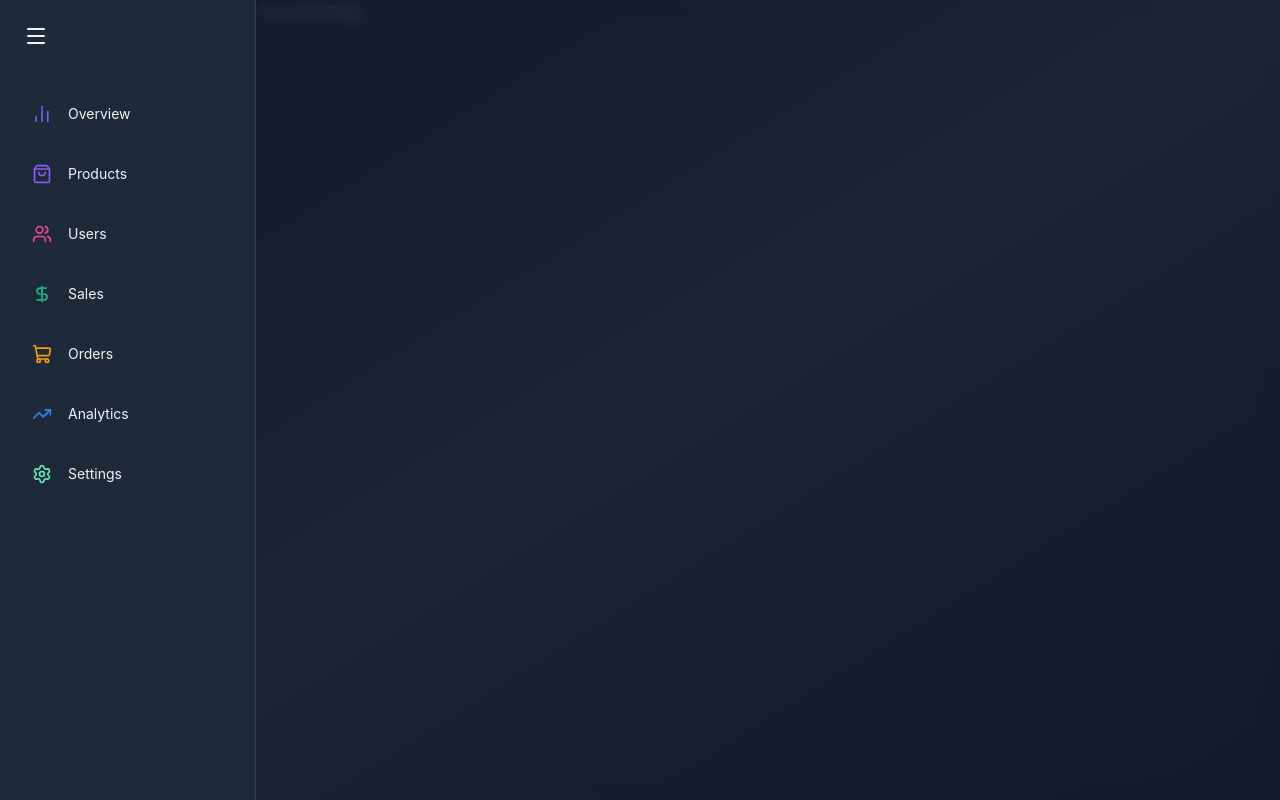
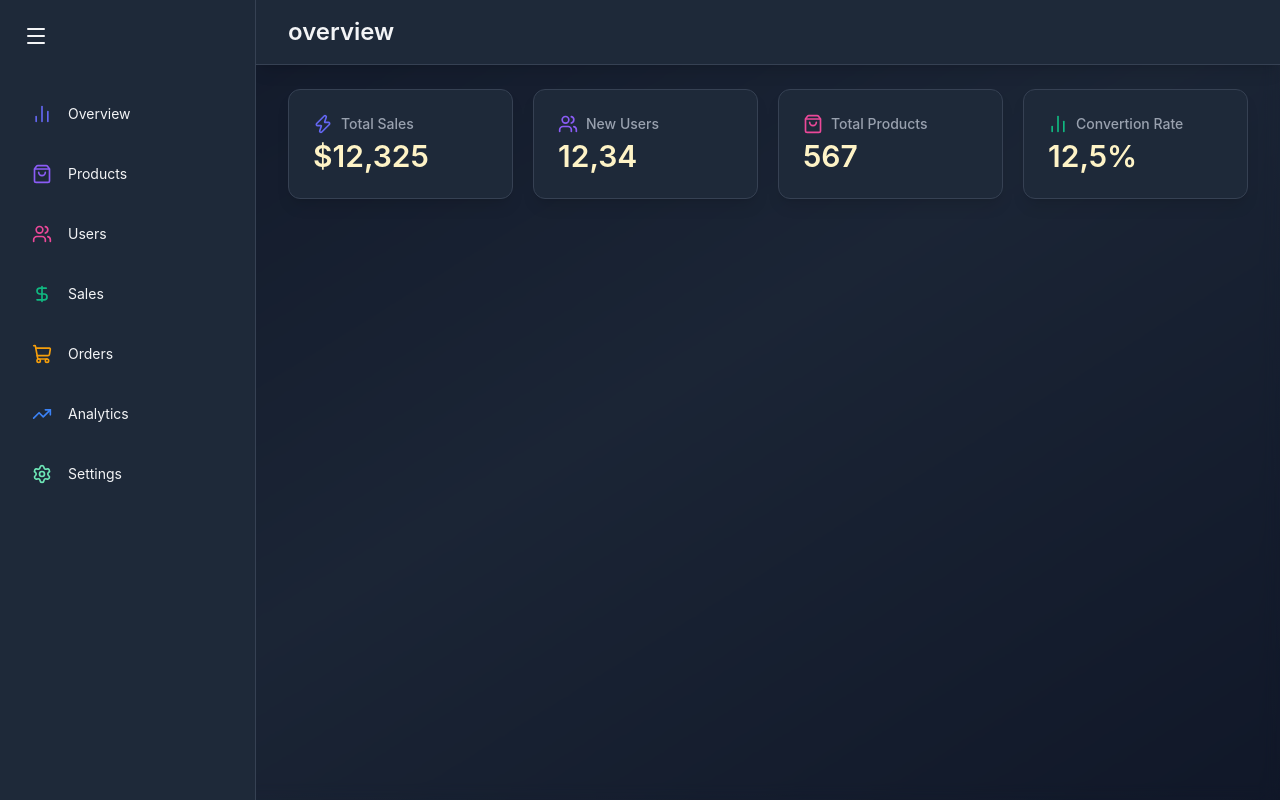
Before and after one commit to rukaiyaaaaa/admin-dashboard, a React (Vite) app: page / in a window 1280 px wide. Built offline with nearby package versions, Linux system fonts and the light colour scheme.

Commit message:
feat(cards): add reusable card component

```diff
--- a/src/Pages/OverviewPage.jsx
+++ b/src/Pages/OverviewPage.jsx
@@ -1,11 +1,50 @@
-import React from 'react'
+import React from "react";
+import Header from "../components/Header";
+import StatCard from "../components/StatCard";
 
+import { motion } from "framer-motion";
+import { BarChart2, ShoppingBag, Users, Zap } from "lucide-react";
 function OverviewPage() {
   return (
-    <div>
-      OverviewPage
+    <div className=" flex-1 overflow-auto relative z-10">
+      <Header title="overview" />
+
+      <main className="max-w-7xl mx-auto py-6 px-4 lg:px-8">
+        <motion.div
+          className="grid grid-cols-1 gap-5 sm:grid-cols-2 lg:grid-cols-4 mb-8"
+          initial={{ opacity: 0, y: 20 }}
+          animate={{ opacity: 1, y: 0 }}
+          transition={{ duration: 1 }}
+        >
+          <StatCard
+            name="Total Sales"
+            icon={Zap}
+            value="$12,325"
+            color="#6366F1"
+          />
+          <StatCard
+            name="New Users"
+            icon={Users}
+            value="12,34"
+            color="#8B5CF6"
+          />
+          <StatCard
+            name="Total Products"
+            icon={ShoppingBag}
+            value="567"
+            color="#EC4899"
+          />
+          <StatCard
+            name="Convertion Rate"
+            icon={BarChart2}
+            value="12,5%"
+            color="#10B981"
+          />
+
+        </motion.div>
+      </main>
     </div>
-  )
+  );
 }
 
-export default OverviewPage
+export default OverviewPage;
--- /dev/null
+++ b/src/components/Header.jsx
@@ -0,0 +1,14 @@
+import React from 'react'
+
+function Header(Props) {
+  return (
+    <header className='bg-gray-800 bg-opacity-50 backdrop-blur-md shadow-lg border-b border-gray-700'>
+        <div className='max-w-7xl mx-auto p-4 lg:px-8'>
+            <h1 className='text-2xl font-semibold text-gray-100 '>{Props.title} </h1>
+        </div>
+
+    </header>
+  )
+}
+
+export default Header
--- /dev/null
+++ b/src/components/StatCard.jsx
@@ -0,0 +1,29 @@
+import React from 'react'
+import { motion } from 'framer-motion'
+import { BarChart2, ShoppingBag, Users, Zap } from "lucide-react";
+
+
+function StatCard({name, icon:Icon, value,color}) {
+  return (
+   <motion.div
+   className='bg-gray-800 bg-opacity-50 backdrop-blur-md overflow-hidden shadow-lg rounded-xl border border-gray-700'
+   whileHover={{y:-5, boxShadow: "0 25px 50px -12px rgba(0, 0, 0, 0.5)"}}
+   >
+    <div className='px-4 py-5 sm:p-6 '>
+        <span className='flex items-center text-sm font-medium text-gray-400'>
+           <Icon size={20}
+           className= "mr-2"
+           style={{ color }} />
+           {name}
+        </span>
+        <p className='mt-1 text-3xl font-semibold text-amber-100'>
+            {value}
+        </p>
+
+    </div>
+
+   </motion.div>
+  )
+}
+
+export default StatCard
```
